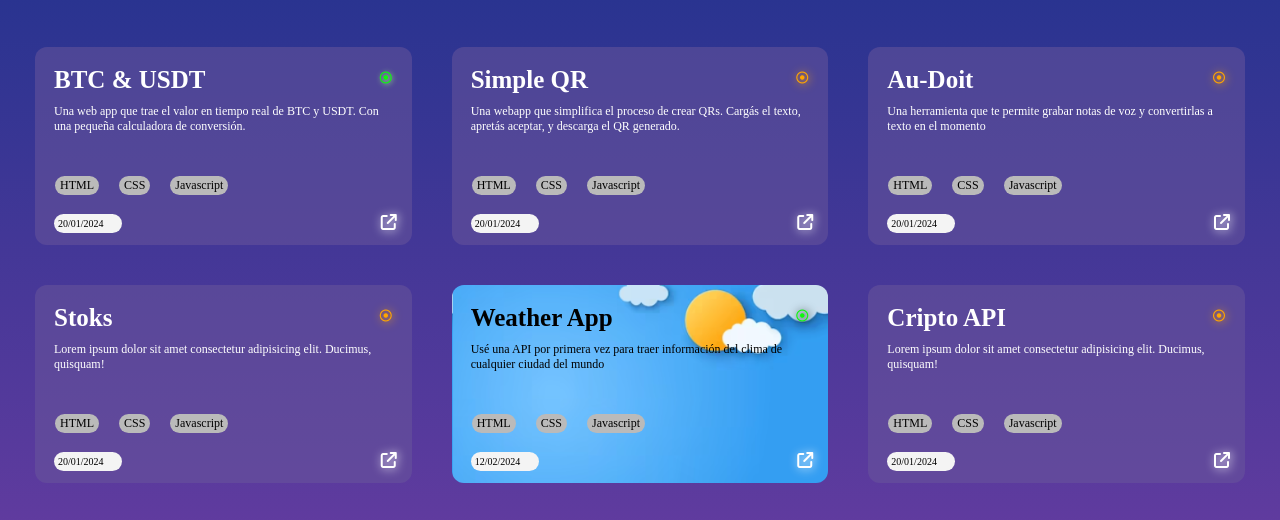
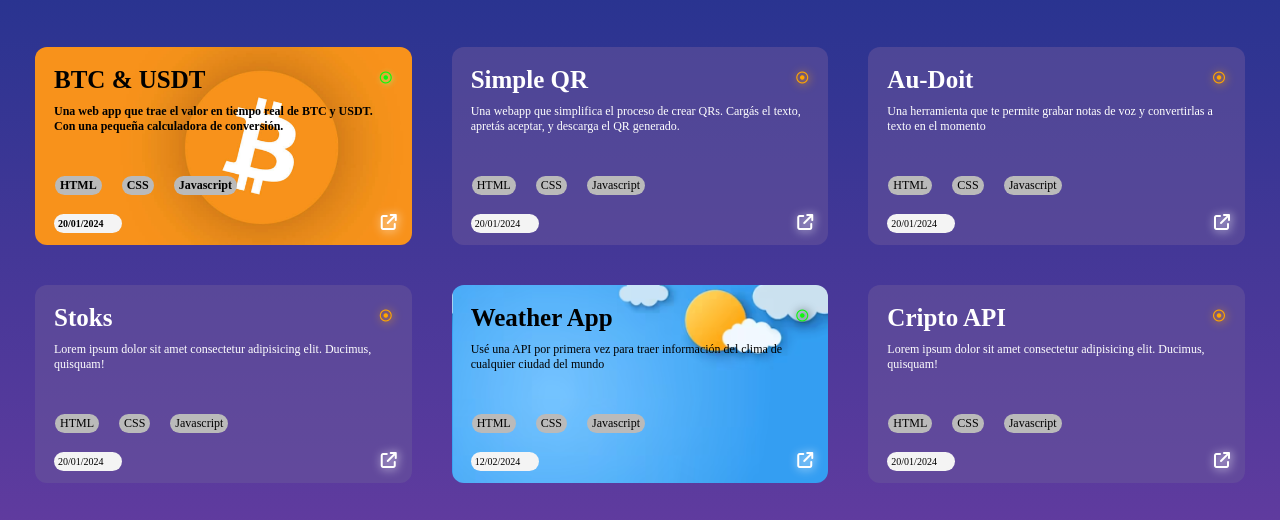
Before and after one commit to tomasbrizuela/apps, a plain HTML site: page index.html in a window 1280 px wide. Shown: the part 249-769 px from the top of the page. Drawn offline with Linux system fonts and the light colour scheme; a web font is replaced by a local one.

Commit message:
Agregué la foto de BTC a su card

```diff
--- a/index.html
+++ b/index.html
@@ -24,6 +24,7 @@
         rel="stylesheet">
     <!-- FAVICON -->
     <link rel="shortcut icon" href=".png" type="image/x-icon">
+    <link rel="shortcut icon" href="images/perfil.png" type="image/x-icon">
 
 </head>
 
--- a/style.css
+++ b/style.css
@@ -120,6 +120,13 @@ h2{
 /* estos items son para editar cada uno a la vez */
 .item1{
     grid-area: app1;
+    background-image: url(images/btc.png);
+    background-position: left;
+    background-size: cover;
+    color: black;
+    p{
+        font-weight: 800;
+    }
 }
 .item2{
     grid-area: app2;
```
Also changed, not shown: images/bitcoinCover.png (added), images/btc.png (added), images/cover-11.png (added).
